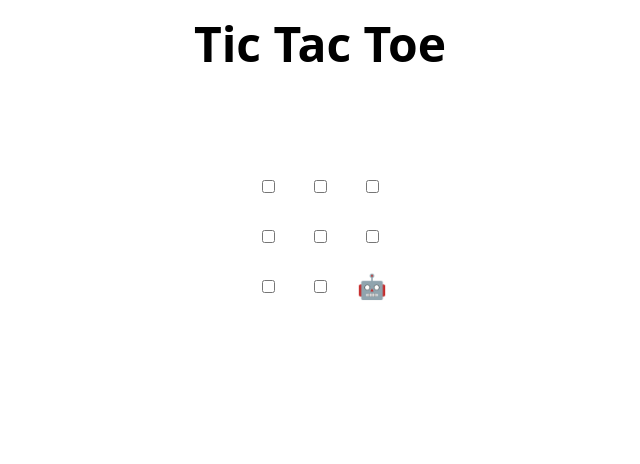
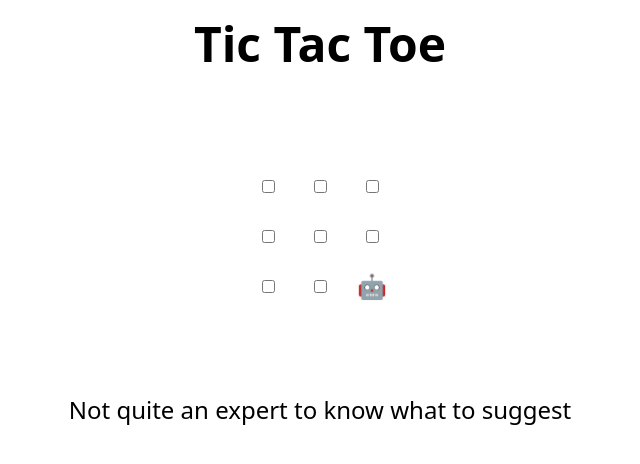
Before and after one commit to reneegiragosian/skills-review-pull-requests, a plain HTML site: page index.html in a window 1280 px wide. Shown: the whole page, without its empty margins (320-960 px from the left). Drawn offline with Linux system fonts and the light colour scheme.

Commit message:
Update index.html
commit

```diff
--- a/index.html
+++ b/index.html
@@ -48,7 +48,7 @@
 </table>
 
 <h2 hidden>Game over, refresh to play again 🧑‍💻 🤖!</h2>
-
+Not quite an expert to know what to suggest
 <script>
   // Initialization
   const boxes = Array.from(document.querySelectorAll("td"));
```
